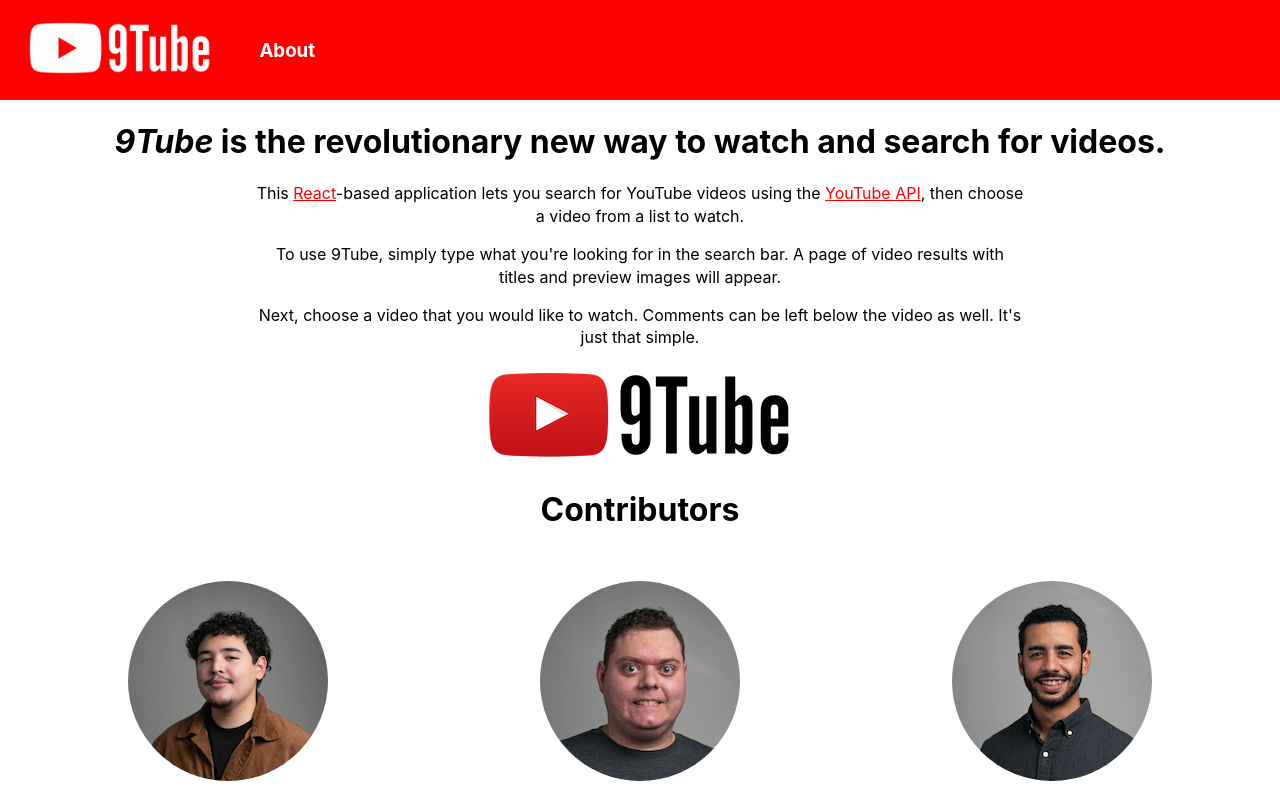
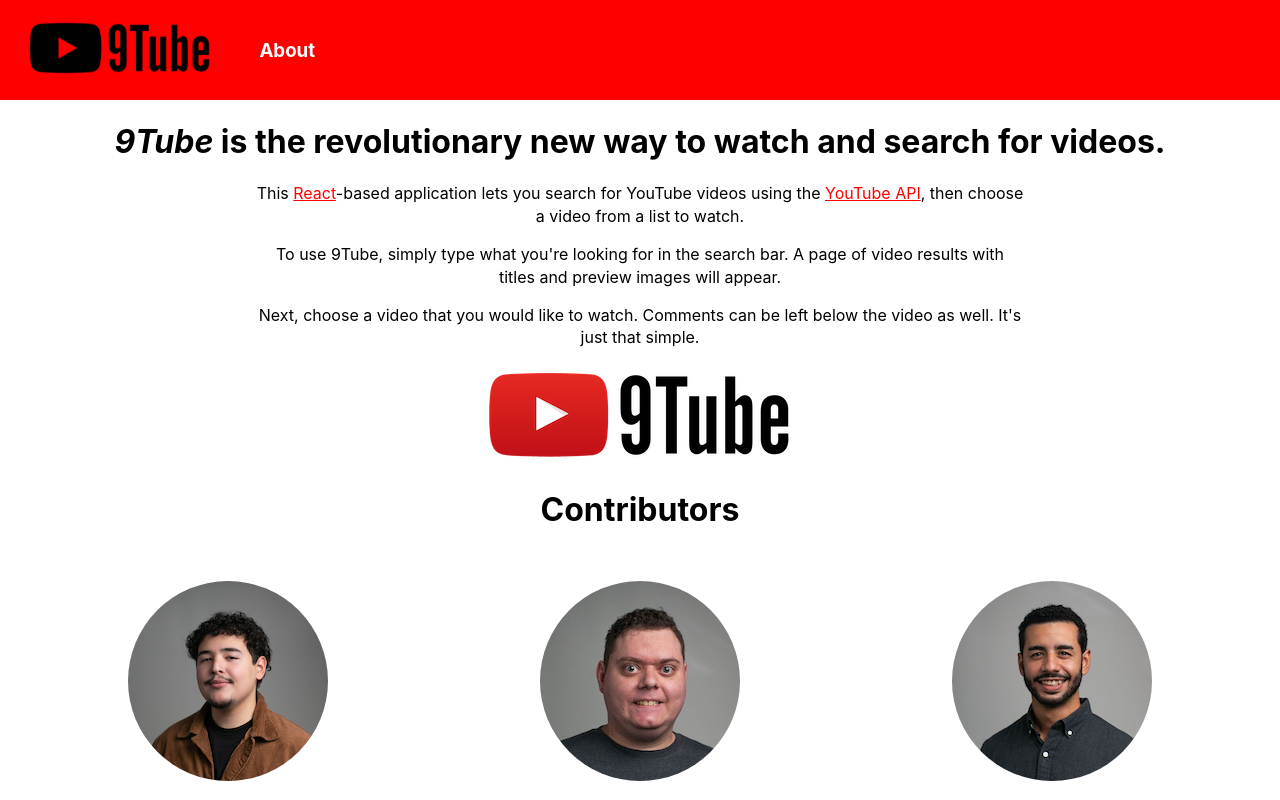
Before and after one commit to JC-MT/YouTubeClone.9, a React (Create React App) app: page /about in a window 1280 px wide. In both pictures the pointer is over the picture 120 px from the left and 39 px from the top of the page. Shown: the top 800 px of the page. Built offline with nearby package versions, Linux system fonts and the light colour scheme.

Commit message:
add logo invert on hover

```diff
--- a/src/Components/NavBar.css
+++ b/src/Components/NavBar.css
@@ -34,7 +34,11 @@
     color: var(--black);
   }
 
-img.logo {
+.logo {
   height: 60px;
   padding-top: 18px;
 }
+
+.logo:hover {
+    filter: invert(1);
+}
```
